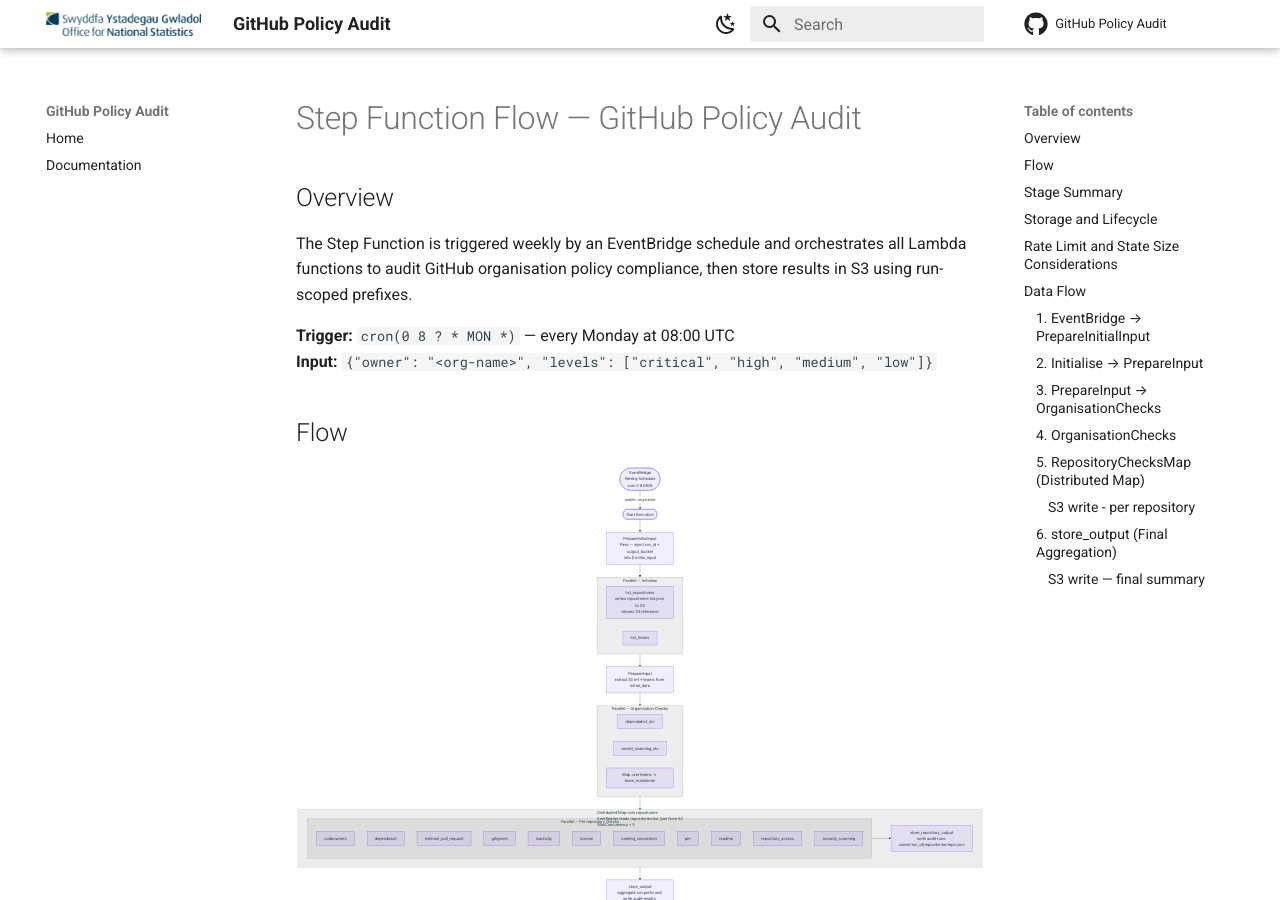
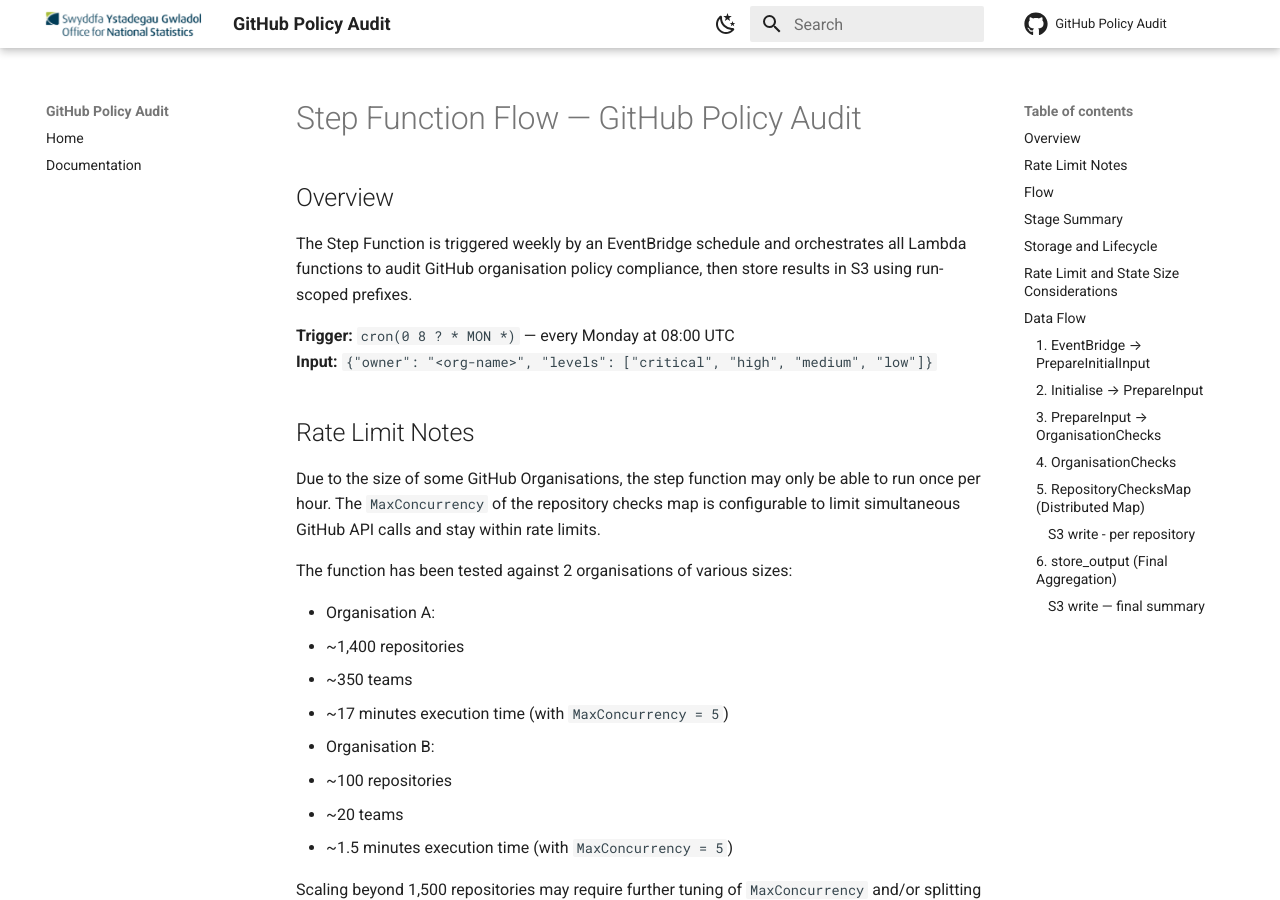
Before and after one commit to ONS-Innovation/keh-github-policy-audit, an MkDocs documentation site: the page built from docs/step-function-flow.md, in a window 1280 px wide and 900 px high. Built offline with MkDocs 1.6.1 and Material for MkDocs 9.7.7, drawn with Linux system fonts in a browser that asks for light colours; comment, search, counter and statistics services are not loaded; some of the changed text lies outside the part shown.

Commit message:
docs: notes on rate limit consideration

```diff
--- a/docs/step-function-flow.md
+++ b/docs/step-function-flow.md
@@ -6,6 +6,24 @@ The Step Function is triggered weekly by an EventBridge schedule and orchestrate
 
 **Trigger:** `cron(0 8 ? * MON *)` — every Monday at 08:00 UTC
 **Input:** `{"owner": "<org-name>", "levels": ["critical", "high", "medium", "low"]}`
+
+## Rate Limit Notes
+
+Due to the size of some GitHub Organisations, the step function may only be able to run once per hour. The `MaxConcurrency` of the repository checks map is configurable to limit simultaneous GitHub API calls and stay within rate limits.
+
+The function has been tested against 2 organisations of various sizes:
+
+- Organisation A:
+  - ~1,400 repositories
+  - ~350 teams
+  - ~17 minutes execution time (with `MaxConcurrency = 5`)
+- Organisation B:
+  - ~100 repositories
+  - ~20 teams
+  - ~1.5 minutes execution time (with `MaxConcurrency = 5`)
+
+Scaling beyond 1,500 repositories may require further tuning of `MaxConcurrency` and/or splitting the organisation into multiple runs.
+For our current use case at ONS, the current configuration is sufficient to run weekly audits of all repositories and teams in a single execution.
 
 ## Flow
 
```
